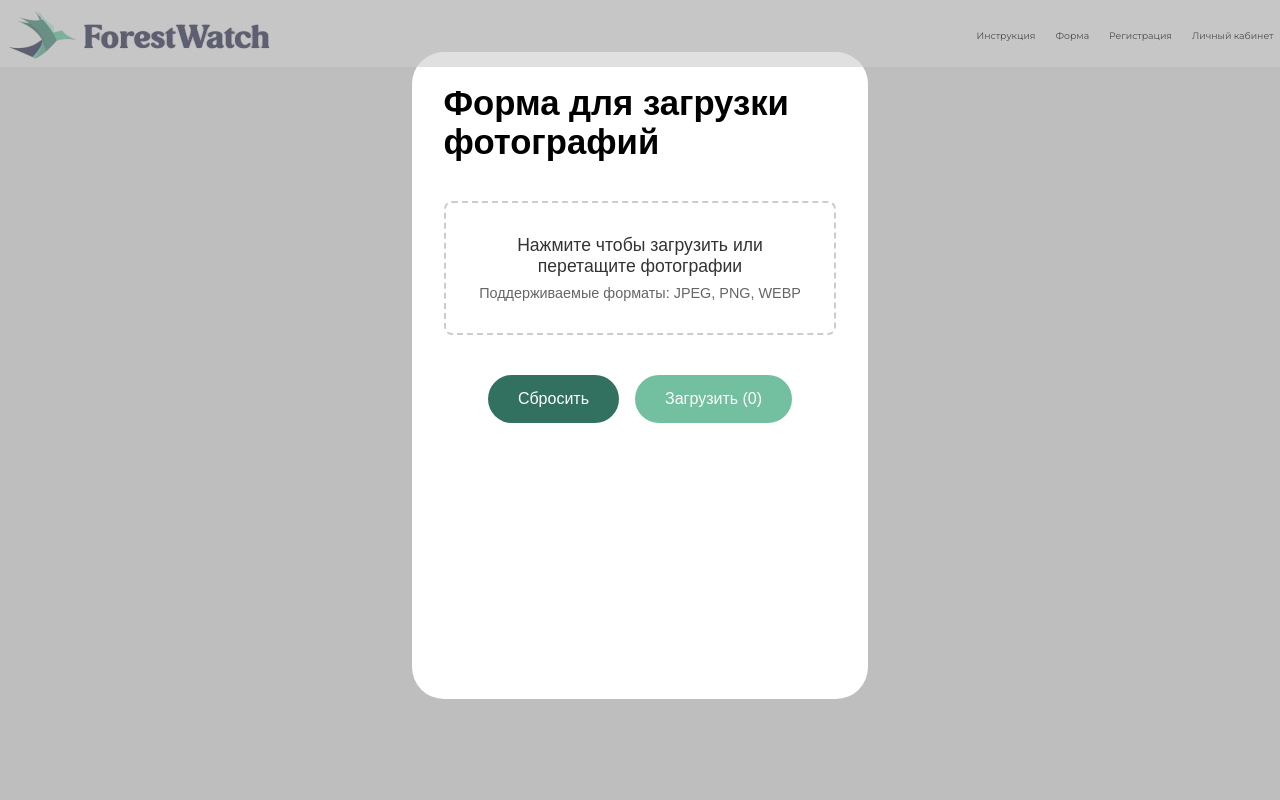
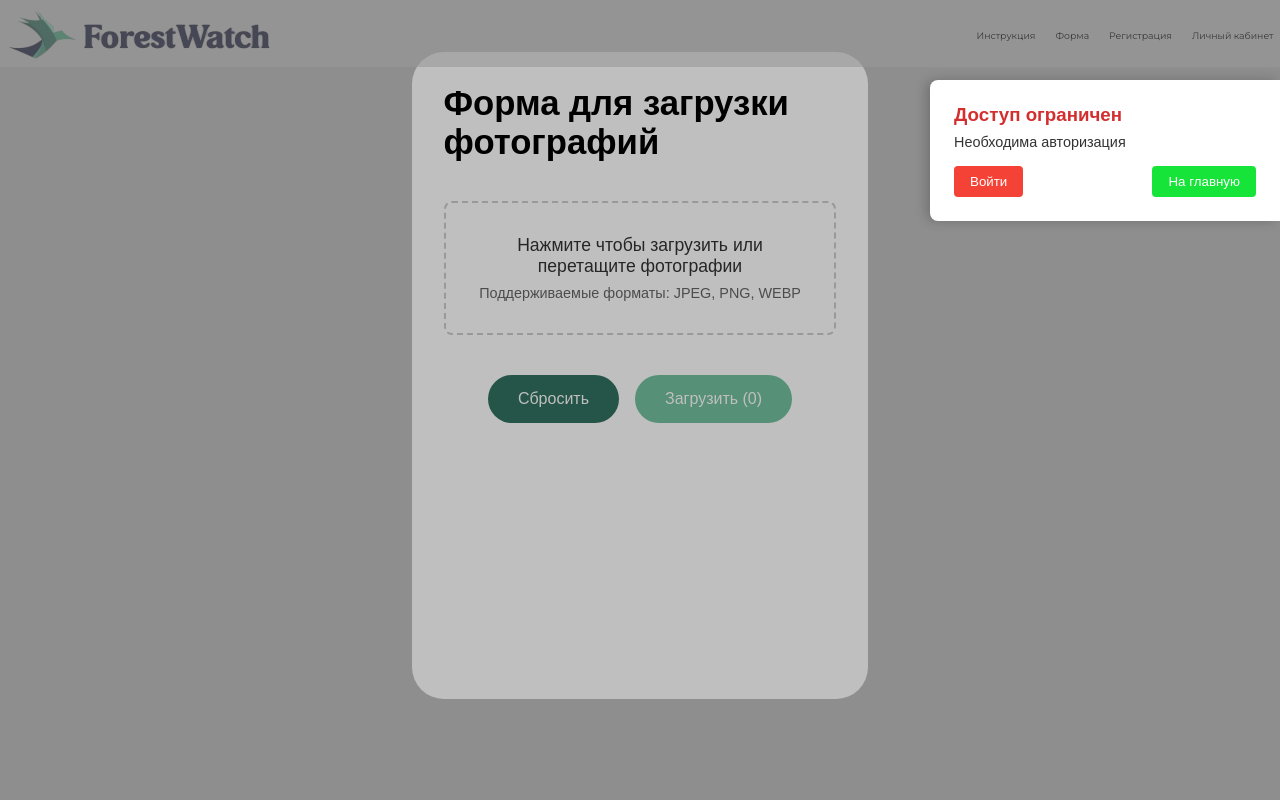
Before and after one commit to Qwental/DZZ_Project, a Next.js app in the folder web/: page /upload in a window 1280 px wide. Shown: the top 800 px of the page. Built offline with nearby package versions, Linux system fonts and the light colour scheme.

Commit message:
fix banner

```diff
--- a/web/src/components/UnauthorizedBanner/u_banner.module.css
+++ b/web/src/components/UnauthorizedBanner/u_banner.module.css
@@ -56,3 +56,12 @@
     cursor: pointer;
     color: #f44336;
 }
+
+.mainButton{
+    background-color: #17e439;
+        border: none;
+        color: #fff;
+        padding: 0.5rem 1rem;
+        border-radius: 4px;
+        cursor: pointer;
+}
--- a/web/src/components/UnauthorizedBanner/u_banner.tsx
+++ b/web/src/components/UnauthorizedBanner/u_banner.tsx
@@ -19,6 +19,10 @@
   const handleLogin = () => {
     router.push("/login");
   };
+
+    const handleMain = () => {
+      router.push("/");
+    };
 
   useEffect(() => {
     if (visible) {
@@ -53,6 +57,9 @@
               <button className={styles.loginButton} onClick={handleLogin}>
                 Войти
               </button>
+              <button className={styles.mainButton} onClick={handleMain}>
+                На главную
+              </button>
             </div>
           </motion.div>
         </>
--- a/web/src/components/card/UploadCard.tsx
+++ b/web/src/components/card/UploadCard.tsx
@@ -116,7 +116,7 @@
       {/* {unauthorized && <UnauthorizedBanner />} */}
       <UnauthorizedBanner
         message={"Необходима авторизация"}
-        visible={unauthorized}
+        visible={!unauthorized}
         onClose={() => setUnauthorized(false)}
       />
       <motion.div
```
